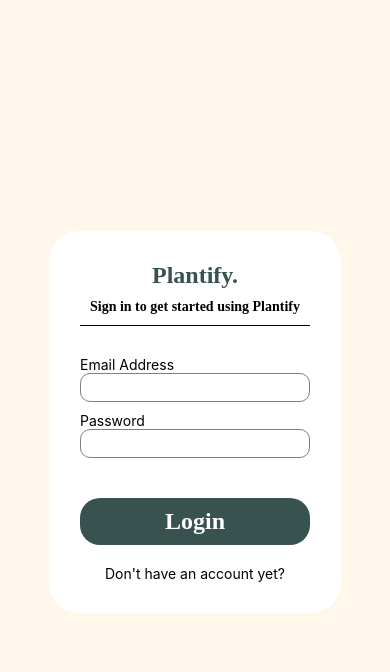
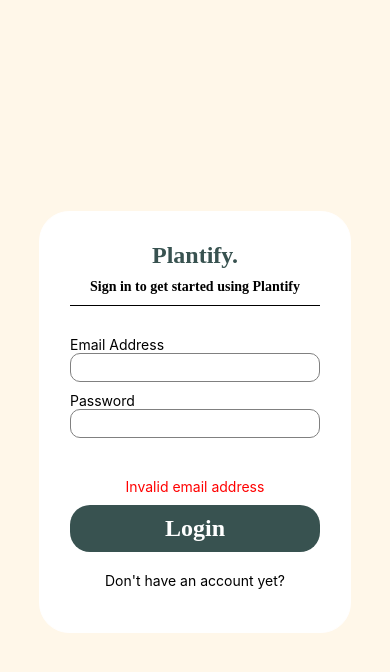
Before and after one commit to himilp1/testing, a React Native app: screen /login in a window 390 px wide. Both pictures are taken after a click on the button "Login". Shown: the top 672 px of the page. Built offline with nearby package versions, Linux system fonts and the light colour scheme; no server answers; a web font is replaced by a local one.

Commit message:
Login Regex

```diff
--- a/pages/login.js
+++ b/pages/login.js
@@ -10,6 +10,7 @@ function Login() {
   const [username, setUsername] = React.useState('');
   const [password, setPassword] = React.useState('');
   const [backgroundOpacity] = useState(new Animated.Value(0));
+  const [errorMessage, setErrorMessage] = useState('');
 
   useEffect(() => {
     Animated.timing(backgroundOpacity, {
@@ -19,7 +20,19 @@ function Login() {
     }).start();
   }, []);
 
+  const isValidEmail = (email) => {
+    const emailRegex = /^[^\s@]+@[^\s@]+\.[^\s@]+$/;
+    return emailRegex.test(email);
+  };
+
   const handleLogin = () => {
+    setErrorMessage('');
+
+    if (!isValidEmail(username)) {
+      setErrorMessage('Invalid email address');
+      return;
+    }
+
     auth
       .signInWithEmailAndPassword(username, password)
       .then((userCredential) => {
@@ -30,6 +43,12 @@ function Login() {
         const errorCode = error.code;
         const errorMessage = error.message;
         console.log(errorCode, errorMessage);
+
+        if (errorCode === 'auth/wrong-password') {
+          setErrorMessage('Wrong password');
+        } else {
+          setErrorMessage(errorMessage);
+        }
       });
   };
 
@@ -60,6 +79,10 @@ function Login() {
               secureTextEntry={true}
             />
 
+            {errorMessage ? (
+              <Text style={styles.errorMessage}>{errorMessage}</Text>
+            ) : null}
+
             <TouchableOpacity onPress={handleLogin} style={styles.loginButton}>
               <Text style={styles.loginText}>Login</Text>
             </TouchableOpacity>
--- a/styles/loginStyle.js
+++ b/styles/loginStyle.js
@@ -23,7 +23,9 @@ export default StyleSheet.create({
         padding: 30,
         alignSelf: "center",
         backgroundColor: '#FFFFFF',
-    },
+        width: windowWidth * 0.8, // Set a fixed width (e.g., 80% of the window width)
+        minHeight: windowHeight * 0.5, // Set a minimum height (e.g., 50% of the window height)
+      },
     plantifyHeader: {
         fontFamily: 'Kabel-Black',
         fontStyle: 'normal',
@@ -83,4 +85,9 @@ export default StyleSheet.create({
     loginLink: {
         alignSelf: "center",
     },
+    errorMessage: {
+        color: 'red',
+        marginBottom: 10,
+        textAlign: 'center',
+      },
 })
```
Also changed, not shown: App.js (+1 -9 lines).
